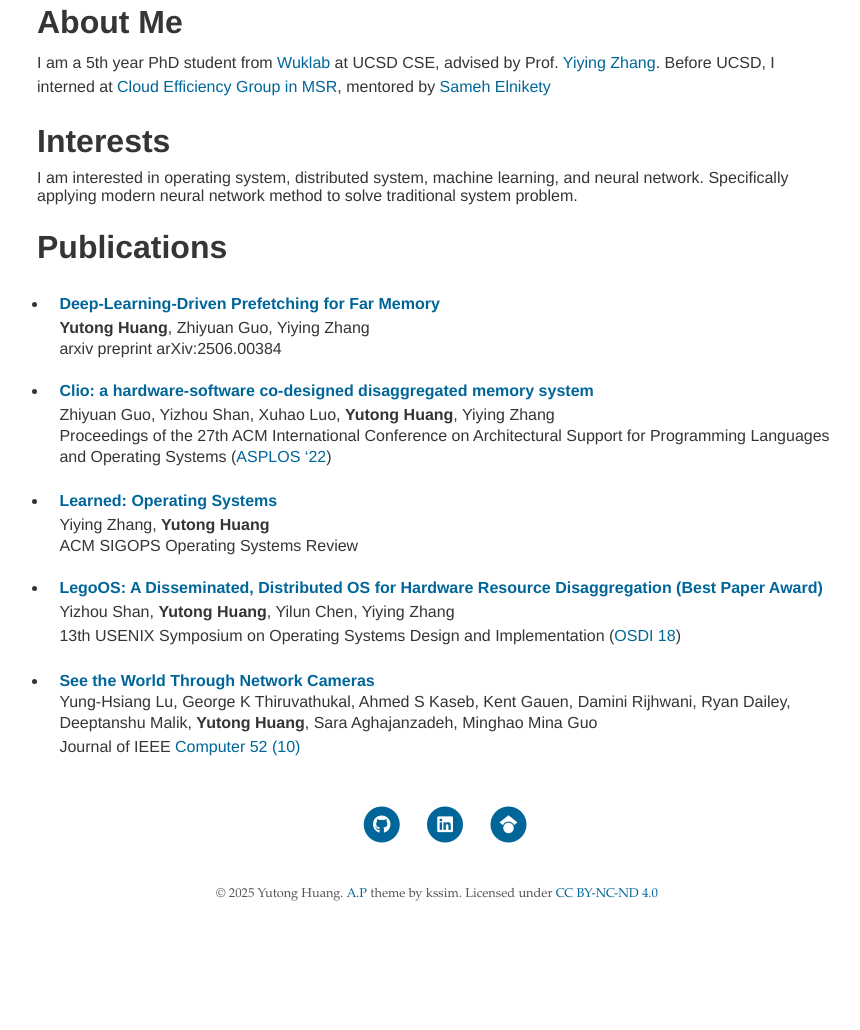
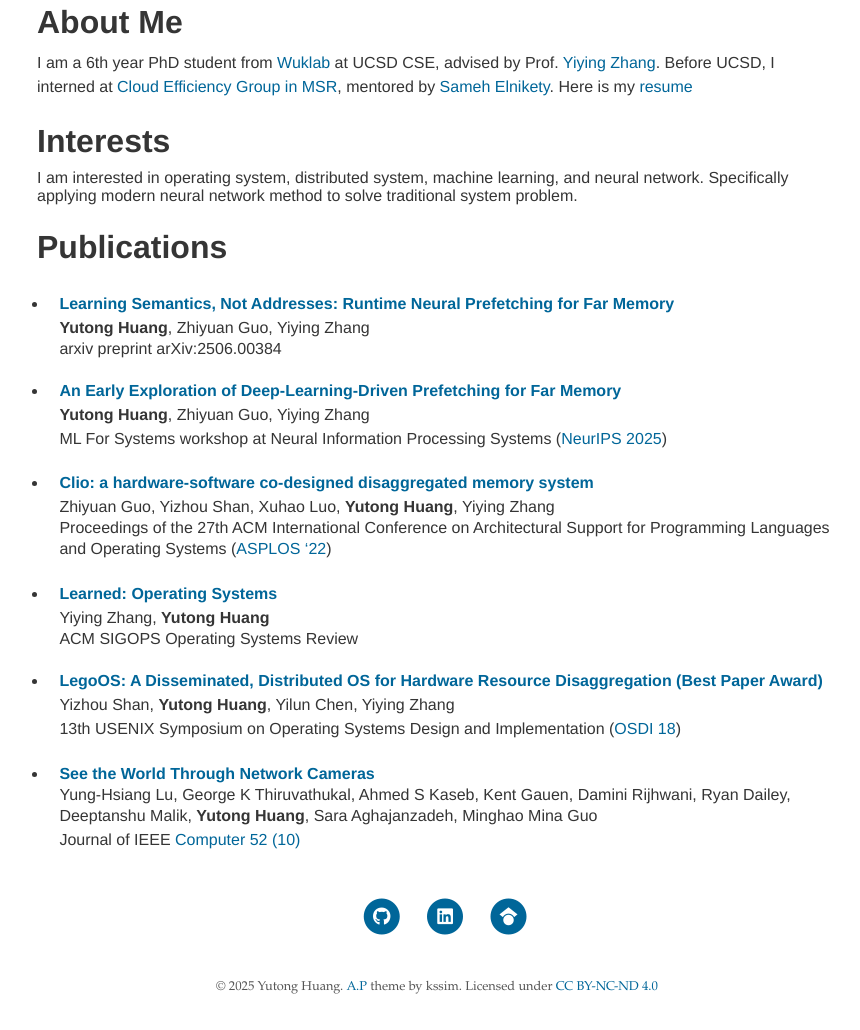
Before and after one commit to dothyt/dothyt, a Jekyll site: the page built from index.md, in a window 1280 px wide. Shown: the part 266-1296 px from the top of the page, without its empty margins (203-1063 px from the left). Built offline with Jekyll 4.4.1, drawn with Linux system fonts in a browser that asks for light colours; our own code applies the rules of GitHub Pages for plain Markdown files; before the commit the page ends 1203 px from its top, so only the background shows below that.

Commit message:
update year, workshop paper, and resume

```diff
--- a/_config.yml
+++ b/_config.yml
@@ -3,7 +3,7 @@ title: Yutong Huang
 baseurl: ""
 url: "https://yutonghuang.me"
 google_analytics: G-M7LGL2Z00Q # Tracking ID, e.g. "UA-000000-01"
-repository: ythgit/ythgit
+repository: dothyt/dothyt
 
 # Author
 author:
--- a/index.md
+++ b/index.md
@@ -4,10 +4,10 @@ layout: about
 
 # About Me
 
-I am a 5th year PhD student from [Wuklab](https://wuklab.io/) at UCSD CSE,
+I am a 6th year PhD student from [Wuklab](https://wuklab.io/) at UCSD CSE,
 advised by Prof. [Yiying Zhang](https://cseweb.ucsd.edu/~yiying/).
 Before UCSD, I interned at [Cloud Efficiency Group in MSR](https://www.microsoft.com/en-us/research/group/azure-research-systems/),
-mentored by [Sameh Elnikety](https://www.microsoft.com/en-us/research/people/samehe/)
+mentored by [Sameh Elnikety](https://www.microsoft.com/en-us/research/people/samehe/). Here is my [resume](assets/resume.pdf)
 
 
 # Interests
@@ -18,9 +18,13 @@ Specifically applying modern neural network method to solve traditional system p
 
 # Publications
 
-- [**Deep-Learning-Driven Prefetching for Far Memory**](https://arxiv.org/abs/2506.00384) <br>
+- [**Learning Semantics, Not Addresses: Runtime Neural Prefetching for Far Memory**](https://arxiv.org/abs/2506.00384) <br>
   **Yutong Huang**, Zhiyuan Guo, Yiying Zhang <br>
   arxiv preprint arXiv:2506.00384
+
+- [**An Early Exploration of Deep-Learning-Driven Prefetching for Far Memory**](https://openreview.net/pdf?id=EO3qyTPnk8) <br>
+  **Yutong Huang**, Zhiyuan Guo, Yiying Zhang <br>
+  ML For Systems workshop at Neural Information Processing Systems ([NeurIPS 2025](https://neurips.cc/virtual/2025/loc/san-diego/workshop/109537))
 
 - [**Clio: a hardware-software co-designed disaggregated memory system**](https://dl.acm.org/doi/abs/10.1145/3503222.3507762) <br>
   Zhiyuan Guo, Yizhou Shan, Xuhao Luo, **Yutong Huang**, Yiying Zhang <br>
```
Also changed, not shown: 1 other file.
